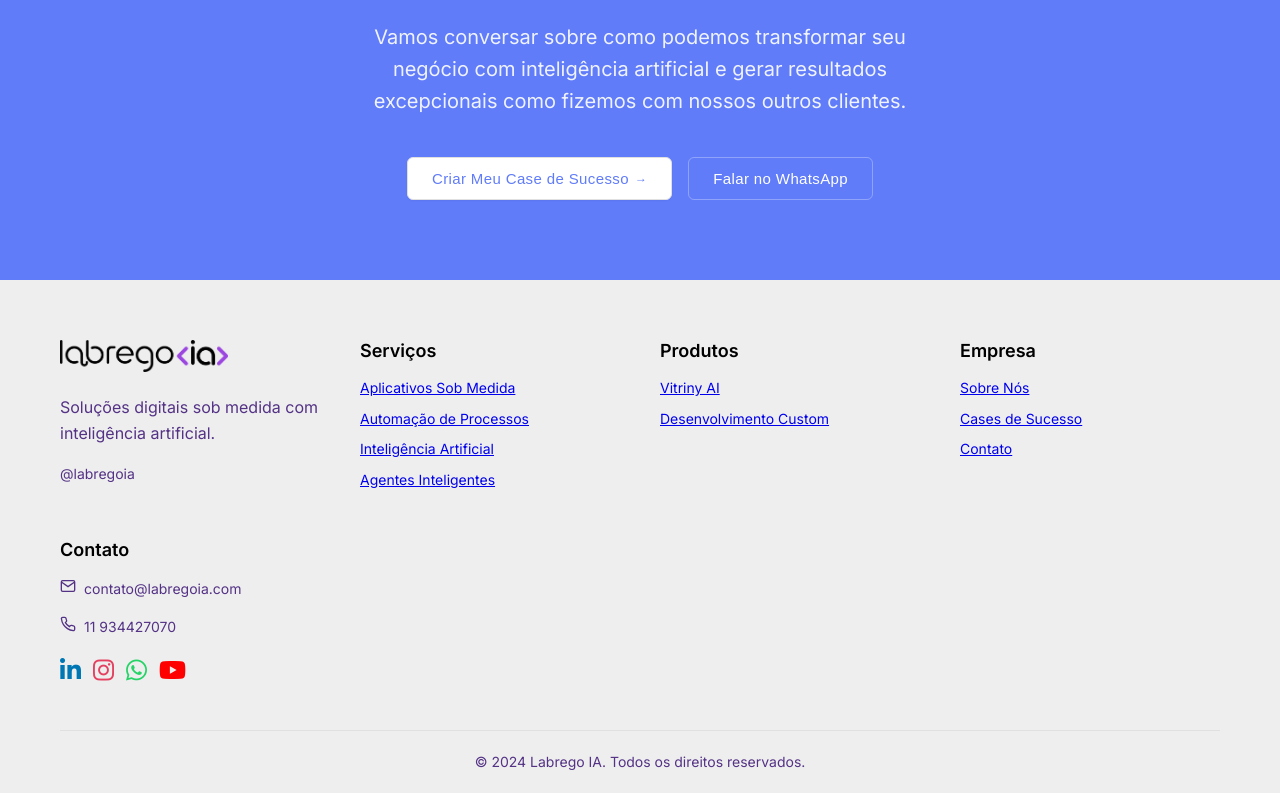
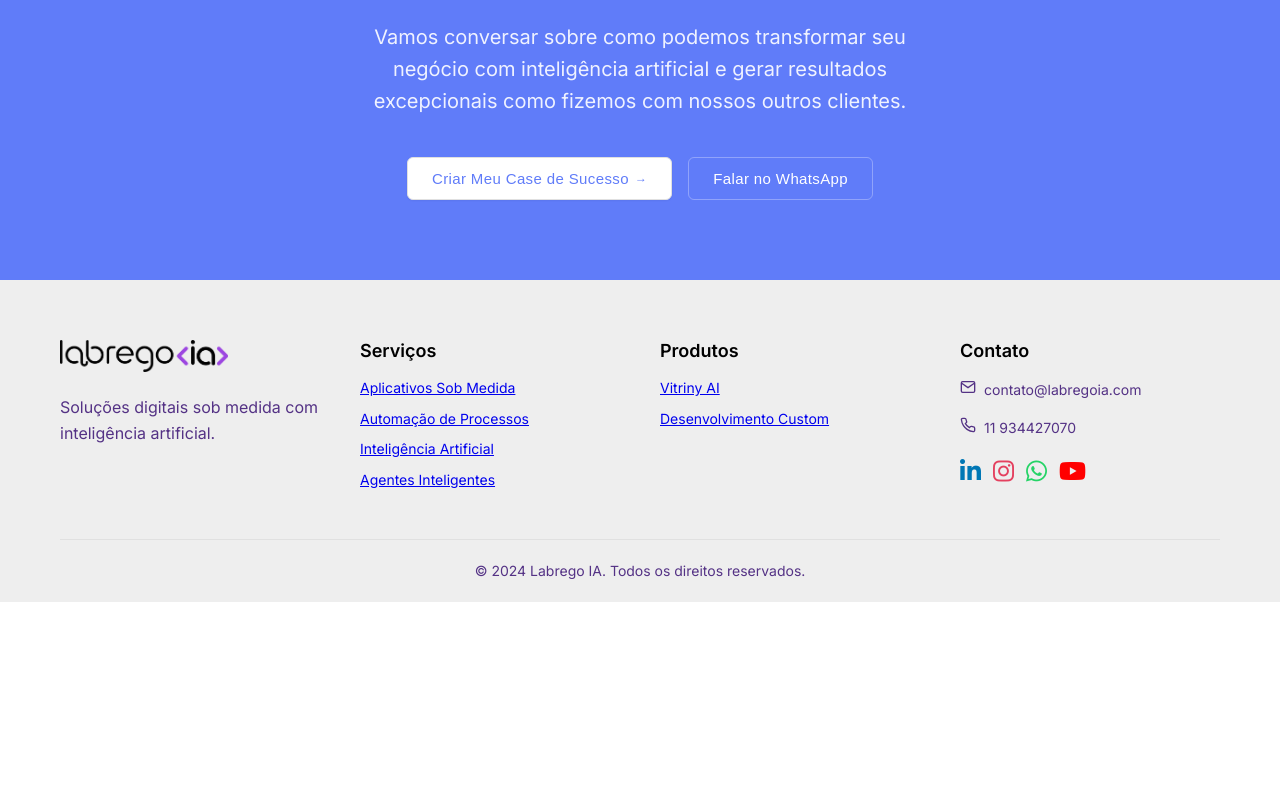
Before and after one commit to luanalabrego/labregoia-site, a plain HTML site: page pages/cases.html in a window 1280 px wide. Shown: the part 5922-6715 px from the top of the page. After the commit the page ends 6524 px from the top, so only its background shows below. Drawn offline with Linux system fonts and the light colour scheme.

Commit message:
Remove social handle and company links from footer

```diff
--- a/pages/cases.html
+++ b/pages/cases.html
@@ -642,9 +642,6 @@
                 <p class="footer-description">
                     Soluções digitais sob medida com inteligência artificial.
                 </p>
-                <div class="footer-social">
-                    @labregoia
-                </div>
             </div>
             <div class="footer-section">
                 <h3 class="footer-title">Serviços</h3>
@@ -660,14 +657,6 @@
                 <ul class="footer-links">
                     <li><a href="vitriny.html">Vitriny AI</a></li>
                     <li><a href="servicos.html">Desenvolvimento Custom</a></li>
-                </ul>
-            </div>
-            <div class="footer-section">
-                <h3 class="footer-title">Empresa</h3>
-                <ul class="footer-links">
-                    <li><a href="sobre.html">Sobre Nós</a></li>
-                    <li><a href="cases.html">Cases de Sucesso</a></li>
-                    <li><a href="../index.html#contato">Contato</a></li>
                 </ul>
             </div>
             <div class="footer-section">
```
Also changed, not shown: 404.html (+0 -11 lines), index.html (+0 -11 lines), pages/agentes-inteligentes.html (+0 -11 lines), pages/aplicativos-sob-medida.html (+0 -11 lines), pages/automacao-processos.html (+0 -11 lines), pages/inteligencia-artificial.html (+0 -11 lines), pages/servicos.html (+0 -11 lines), pages/sobre.html (+0 -11 lines), pages/vitriny.html (+0 -11 lines).
